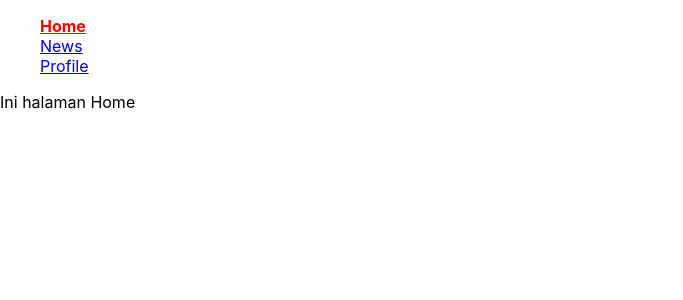
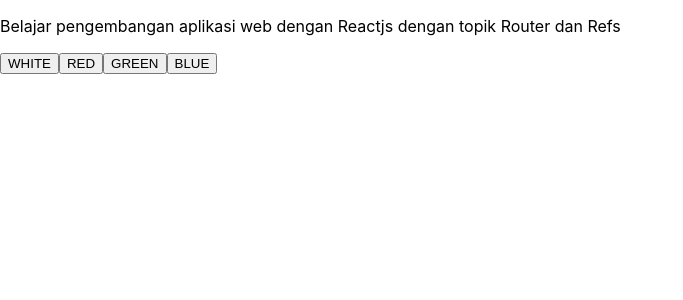
Before and after one commit to Zulharmin-192113301/Pertemuan6, a React (Create React App) app: page / in a window 1280 px wide. Shown: the top 300 px of the page, without its empty margins (0-683 px from the left). Built offline with nearby package versions, Linux system fonts and the light colour scheme.

Commit message:
Pertemuan 6 - Refs

```diff
--- a/src/App.js
+++ b/src/App.js
@@ -1,74 +1,33 @@
 import React, {Component} from 'react';
-import {
-  BrowserRouter as Router,
-  Route,
-  Link,
-  Switch,
-  Redirect,
-  withRouter,
-  NavLink
-} from 'react-router-dom';
+
 
 class App extends Component {
   constructor(){
-    super()
-    this.state ={
-      isAuth : false
-    }
+    super();
+    this.myRef = React.createRef();
   }
 
+  componentDidMount(){
+    this.myRef.current.style.height = '100vh'
+    this.myRef.current.style.width = '100%'
+  }
+
+  setBackground(bgColor, txtColor){
+    this.myRef.current.style.background = bgColor
+    this.myRef.current.style.color = txtColor
+  }
 
   render() {
-    const LoginButton = withRouter(({history}) => (
-      <button onClick={()=>{
-        this.setState({isAuth : true})
-        history.push('/profile')
-      }}>Login</button>
-  ))
-
-  const LogoutButton = withRouter(({history}) => (
-    <button onClick={()=>{
-      this.setState({isAuth : false})
-      history.push('/login')
-    }}>Logout</button>
-))
-
-const routes = [{
-  path : '/',
-  exact : true,
-  render : ()=> <div>Ini halaman Home</div>
-},{
-  path : '/news',
-  render : ()=> <div>Ini halaman News</div>
-},{
-  path : '/login',
-  render : ()=> <LoginButton />
-},{
-  path : '/profile',
-  render : ()=> this.state.isAuth ? <div>Ini halaman Profile <br /><LogoutButton /></div> : <Redirect to='/login' />
-}]
-
 
     return (
-      <Router>
-        <div>
-          <ul style={{listStyle: 'none'}}>
-          <li><NavLink exact activeStyle={{fontWeight: 'bold', color: 'red'}} to='/'>Home</NavLink></li>
-            <li><NavLink activeClassName='active-link' to='/news'>News</NavLink></li>
-            <li><NavLink activeClassName='active-link' to='/profile'>Profile</NavLink></li>
-          </ul>
-
-        <Switch>
-        {
-              routes.map((item, index)=>(
-                <Route path={item.path} exact={item.exact} render={item.render} />
-              ))
-            }
-        </Switch>
-
-        </div>
-      </Router>
-    )
+      <div ref={this.myRef}>
+      <p>Belajar pengembangan aplikasi web dengan Reactjs dengan topik Router dan Refs</p>
+      <button onClick={this.setBackground.bind(this, 'white', 'black')}> WHITE </button>
+      <button onClick={this.setBackground.bind(this, 'red', 'white')}> RED </button>
+      <button onClick={this.setBackground.bind(this, 'green', 'white')}> GREEN </button>
+      <button onClick={this.setBackground.bind(this, 'blue', 'white')}> BLUE </button>
+  </div>
+  );
   }
 }
 
```
